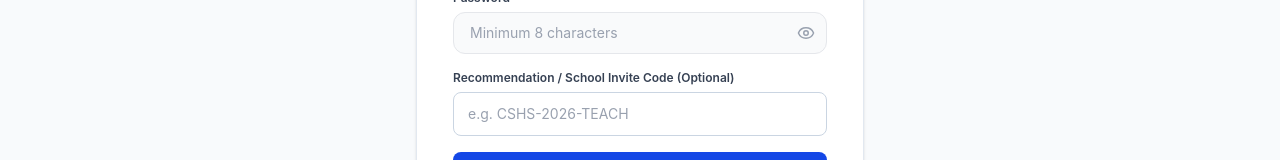
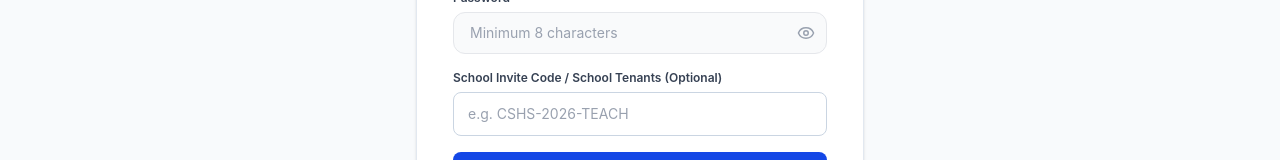
Before and after one commit to DelNex/Projeckit-frontend, a Next.js app: page /register in a window 1280 px wide. Shown: the part 426-586 px from the top of the page. Built offline with nearby package versions, Linux system fonts and the light colour scheme; no server answers.

Commit message:
Rename registration school invite label

```diff
--- a/src/app/(auth)/register/page.tsx
+++ b/src/app/(auth)/register/page.tsx
@@ -176,7 +176,7 @@ export default function RegisterPage() {
 
               <div>
                 <label className="block text-xs font-semibold text-gray-700 dark:text-gray-300">
-                  Recommendation / School Invite Code (Optional)
+                  School Invite Code / School Tenants (Optional)
                 </label>
                 <input
                   type="text"
```
